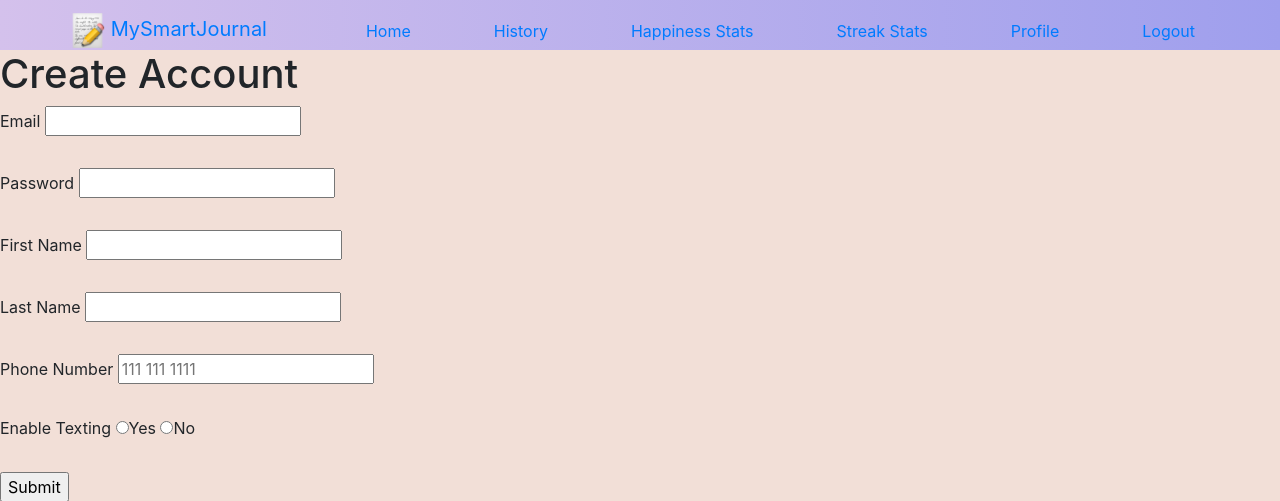
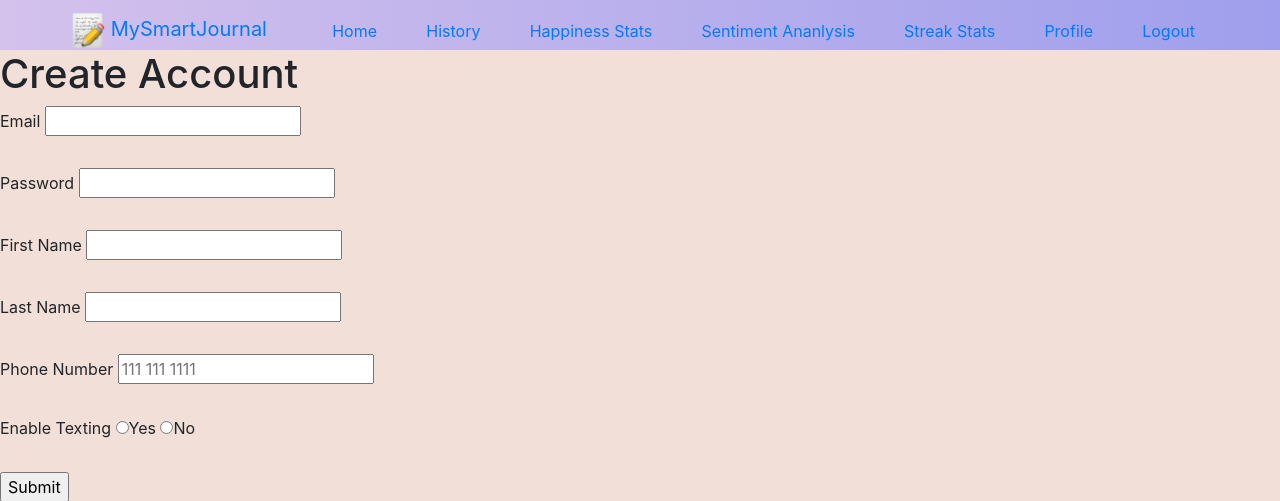
Before and after one commit to mashikro/my-smart-journal, a Flask app: page /create-account in a window 1280 px wide. Shown: the top 501 px of the page. Run offline with Flask 2, Linux system fonts and the light colour scheme; some libraries are stand-ins or nearby versions.

Commit message:
Made a route for sentiment analysis. Created the page and added to the nav bar

```diff
--- a/server.py
+++ b/server.py
@@ -300,7 +300,7 @@ def show_sentiment_analysis_data():
     user_id = session.get('user_id')
 
     if user_id:
-        return render_template('sentiment_analysis.html')    #create this page
+        return render_template('sentiment_analysis.html')
     else:
         return redirect('/')
 
--- a/templates/base.html
+++ b/templates/base.html
@@ -31,6 +31,7 @@
                 <a class="nav-item nav-link" href="/home">Home</a>
                 <a class="nav-item nav-link" href="/history">History</a>
                 <a class="nav-item nav-link" href="/happy">Happiness Stats</a>
+                <a class="nav-item nav-link" href="/sentiment-analysis">Sentiment Ananlysis</a>
                 <a class="nav-item nav-link" href="/streak">Streak Stats</a>
                 <a class="nav-item nav-link" href="/profile">Profile</a>
                 <a class="nav-item nav-link" href="/logout">Logout</a>
```
Also changed, not shown: aws_comprehend.py (+1 -8 lines).
